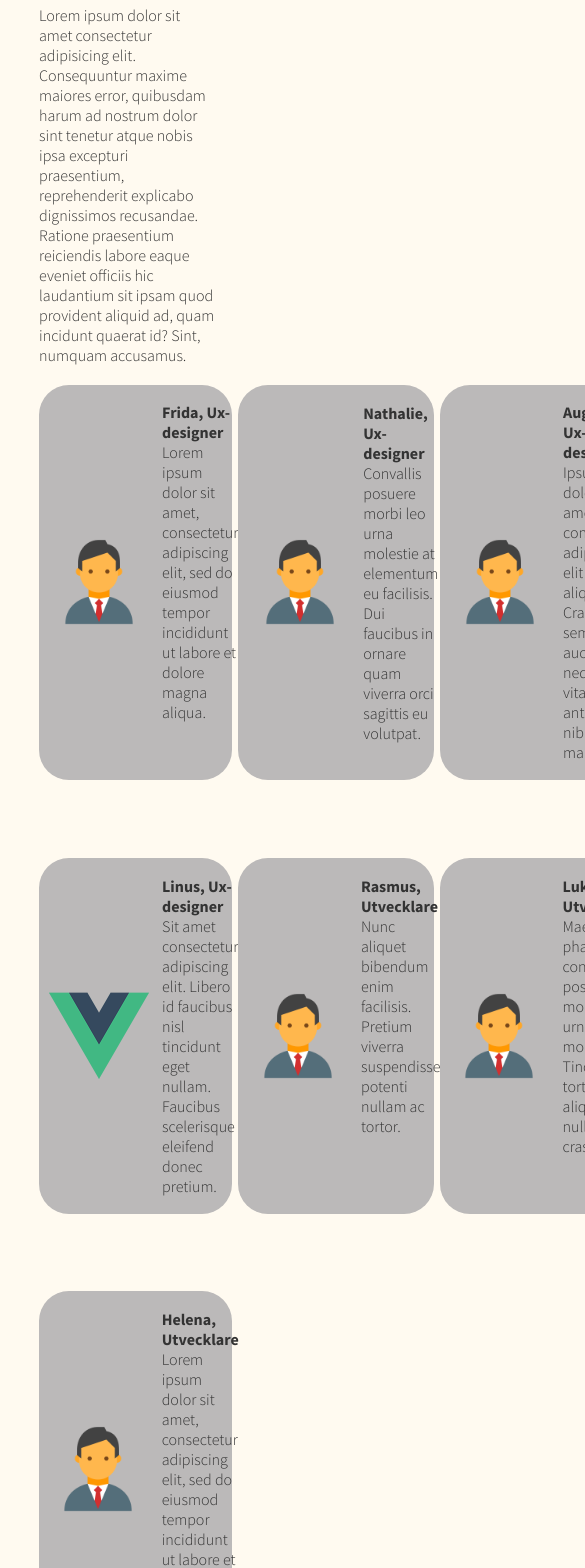
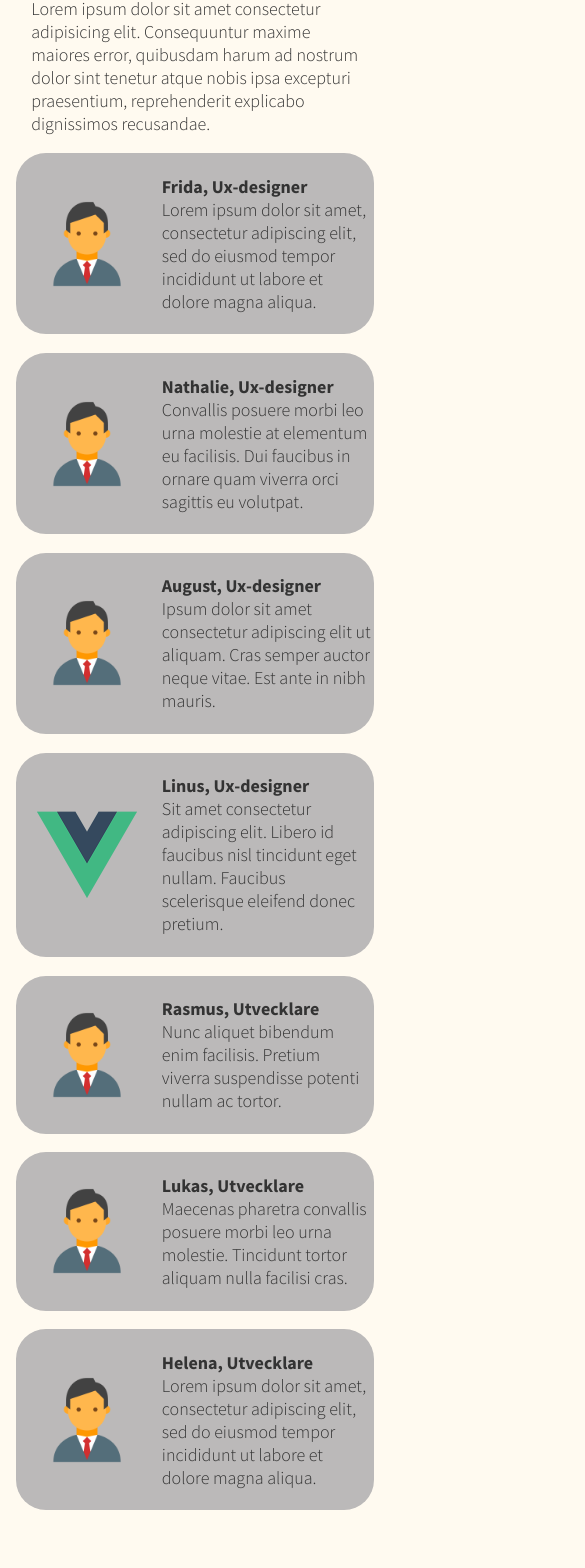
Before and after one commit to Rasber23/operation-ux, a Vue app: page /#/about in a window 390 px wide. Shown: the part 121-1689 px from the top of the page, 585 px wide, since content can reach past the window. After the commit the page ends 1631 px from the top, so only its background shows below. Built offline with nearby package versions, Linux system fonts and the light colour scheme.

Commit message:
<feat> responsive About.vue

```diff
--- a/src/views/About.vue
+++ b/src/views/About.vue
@@ -5,8 +5,7 @@
       <p>
         Lorem ipsum dolor sit amet consectetur adipisicing elit. Consequuntur maxime maiores error, quibusdam harum ad
         nostrum dolor sint tenetur atque nobis ipsa excepturi praesentium, reprehenderit explicabo dignissimos
-        recusandae. Ratione praesentium reiciendis labore eaque eveniet officiis hic laudantium sit ipsam quod provident
-        aliquid ad, quam incidunt quaerat id? Sint, numquam accusamus.
+        recusandae.
       </p>
     </div>
     <div class="grid">
@@ -22,6 +21,7 @@
         </template>
       </about-card>
     </div>
+    <div class="footer"></div>
   </div>
 </template>
 
@@ -46,9 +46,11 @@ export default {
 </script>
 
 <style scoped>
+/* ---------------------------------- för desktopview ----------------------------------*/
 .container {
   font-family: "Source Sans Pro", sans-serif;
   font-size: 16px;
+  height: 1000px;
 }
 
 h1 {
@@ -72,4 +74,29 @@ h1 {
   margin-right: 10%;
   margin-top: 5%;
 }
+
+/*---------------------------------- för mobileview ----------------------------------*/
+@media screen and (max-width: 576px) {
+  .container {
+    font-size: 18px;
+  }
+
+  .aboutText {
+    margin-left: 8%;
+    margin-right: 8%;
+    margin-top: 5%;
+    width: 84%;
+  }
+
+  .grid {
+    row-gap: 1.5%;
+    grid-template-columns: 1fr;
+    /* top | right | bottom | left */
+    margin: 4% 4% 0 4%;
+  }
+
+  .footer {
+    height: 100px;
+  }
+}
 </style>
```
